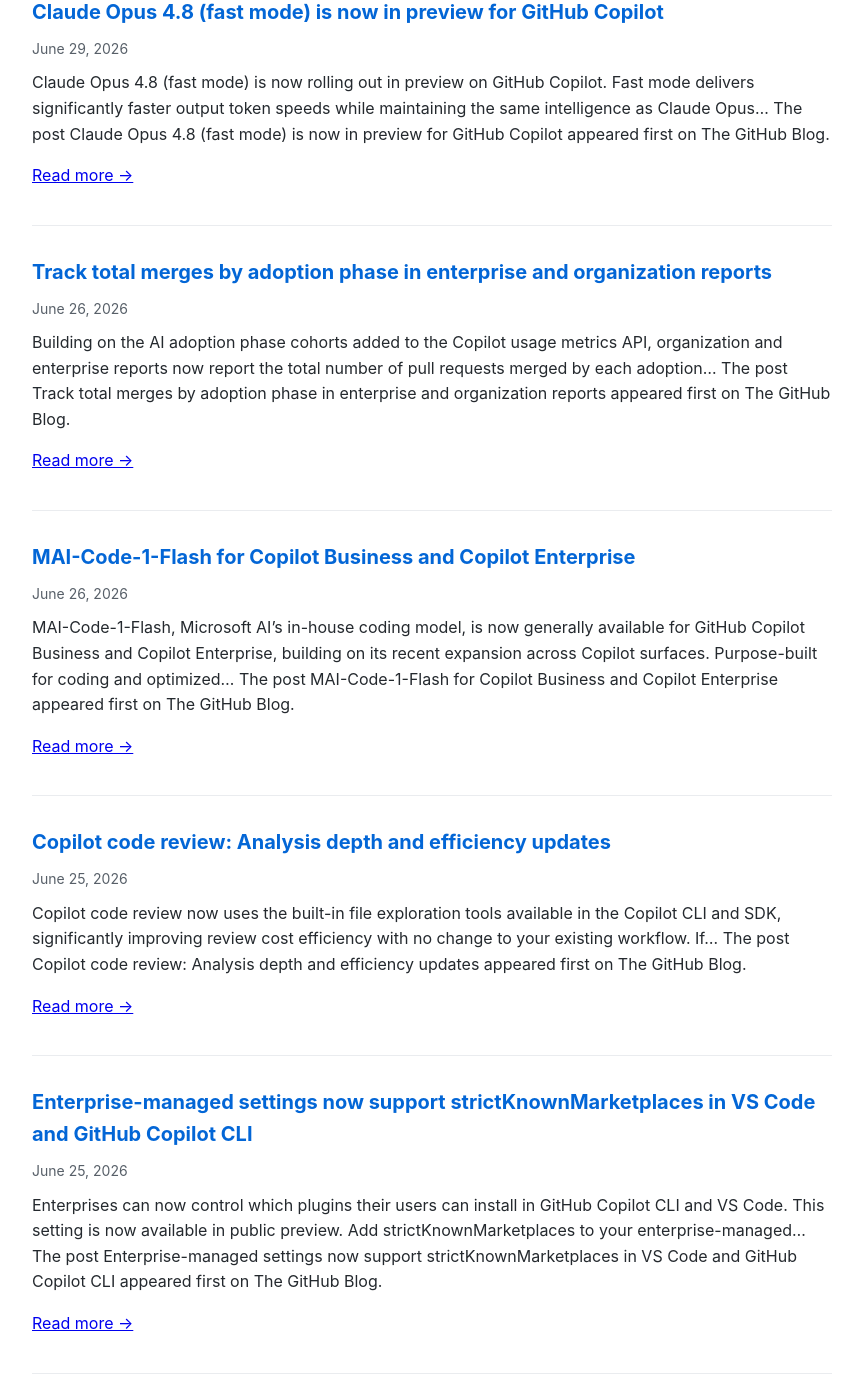
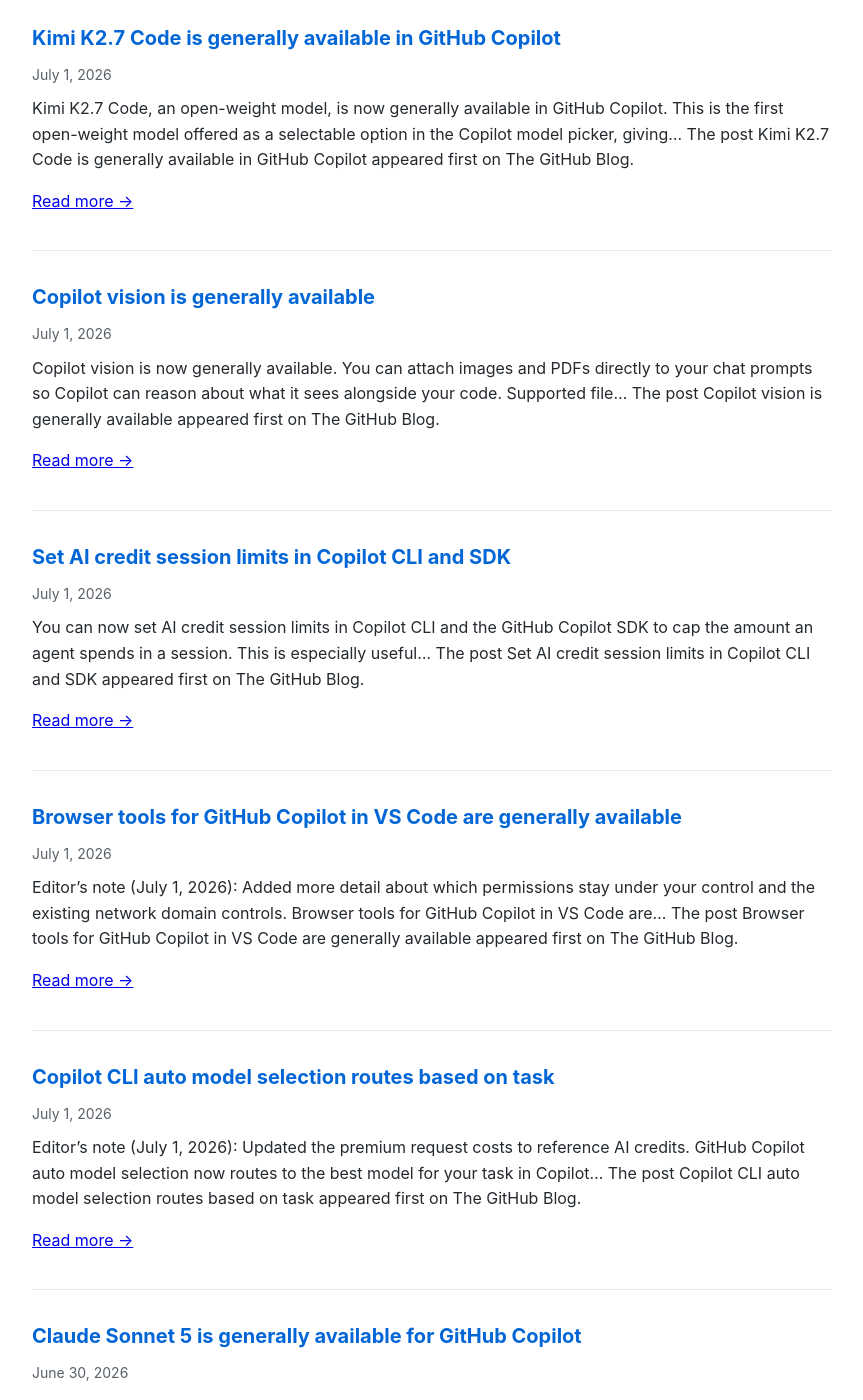
Before and after one commit to Oregand/oregand.github.io, a Jekyll site: the page copilot-feed.html, which Jekyll copies as it is, in a window 1280 px wide and 1400 px high, scrolled down 934 px. Shown: the whole window, without its empty margins (208-1071 px from the left). Built offline with Jekyll 4.4.1, drawn with Linux system fonts in a browser that asks for light colours; some of the changed text lies outside the part shown.

Commit message:
Update RSS feed

```diff
--- a/copilot-feed.html
+++ b/copilot-feed.html
@@ -65,6 +65,110 @@
 
   <div class="feed-item">
     <div class="feed-title">
+      <a href="https://github.blog/changelog/2026-07-01-enterprises-can-default-to-auto-model-selection" target="_blank">Enterprises can default to auto model selection</a>
+    </div>
+    <div class="feed-date">July 1, 2026</div>
+    <div class="feed-description">
+      Enterprise administrators can now set model to auto in the enterprise managed-settings.json to make Copilot auto model selection the default for new conversations. Add auto to .github-private/.github/copilot/managed-settings.json in your source&#8230;
+The post Enterprises can default to auto model selection appeared first on The GitHub Blog.
+
+      <p><a href="https://github.blog/changelog/2026-07-01-enterprises-can-default-to-auto-model-selection" target="_blank">Read more →</a></p>
+    </div>
+  </div>
+
+  <div class="feed-item">
+    <div class="feed-title">
+      <a href="https://github.blog/changelog/2026-07-01-enterprise-managed-settings-json-is-generally-available" target="_blank">Enterprise managed-settings.json is generally available</a>
+    </div>
+    <div class="feed-date">July 1, 2026</div>
+    <div class="feed-description">
+      GitHub Enterprise Cloud customers can configure AI standards through a managed-settings.json file maintained in a .github-private repository in a selected organization. This allows the enterprise to define new governance and&#8230;
+The post Enterprise managed-settings.json is generally available appeared first on The GitHub Blog.
+
+      <p><a href="https://github.blog/changelog/2026-07-01-enterprise-managed-settings-json-is-generally-available" target="_blank">Read more →</a></p>
+    </div>
+  </div>
+
+  <div class="feed-item">
+    <div class="feed-title">
+      <a href="https://github.blog/changelog/2026-07-01-new-c-language-server-config-skill-for-copilot-cli" target="_blank">New C++ language server config skill for Copilot CLI</a>
+    </div>
+    <div class="feed-date">July 1, 2026</div>
+    <div class="feed-description">
+      The Microsoft C++ Language Server is now available as a plugin on the Copilot Plugins marketplace. It includes a new built-in setup skill that helps automate project setup, making it&#8230;
+The post New C++ language server config skill for Copilot CLI appeared first on The GitHub Blog.
+
+      <p><a href="https://github.blog/changelog/2026-07-01-new-c-language-server-config-skill-for-copilot-cli" target="_blank">Read more →</a></p>
+    </div>
+  </div>
+
+  <div class="feed-item">
+    <div class="feed-title">
+      <a href="https://github.blog/changelog/2026-07-01-kimi-k2-7-is-now-available-in-github-copilot" target="_blank">Kimi K2.7 Code is generally available in GitHub Copilot</a>
+    </div>
+    <div class="feed-date">July 1, 2026</div>
+    <div class="feed-description">
+      Kimi K2.7 Code, an open-weight model, is now generally available in GitHub Copilot. This is the first open-weight model offered as a selectable option in the Copilot model picker, giving&#8230;
+The post Kimi K2.7 Code is generally available in GitHub Copilot appeared first on The GitHub Blog.
+
+      <p><a href="https://github.blog/changelog/2026-07-01-kimi-k2-7-is-now-available-in-github-copilot" target="_blank">Read more →</a></p>
+    </div>
+  </div>
+
+  <div class="feed-item">
+    <div class="feed-title">
+      <a href="https://github.blog/changelog/2026-07-01-copilot-vision-is-generally-available" target="_blank">Copilot vision is generally available</a>
+    </div>
+    <div class="feed-date">July 1, 2026</div>
+    <div class="feed-description">
+      Copilot vision is now generally available. You can attach images and PDFs directly to your chat prompts so Copilot can reason about what it sees alongside your code. Supported file&#8230;
+The post Copilot vision is generally available appeared first on The GitHub Blog.
+
+      <p><a href="https://github.blog/changelog/2026-07-01-copilot-vision-is-generally-available" target="_blank">Read more →</a></p>
+    </div>
+  </div>
+
+  <div class="feed-item">
+    <div class="feed-title">
+      <a href="https://github.blog/changelog/2026-07-01-set-ai-credit-session-limits-in-copilot-cli-and-sdk" target="_blank">Set AI credit session limits in Copilot CLI and SDK</a>
+    </div>
+    <div class="feed-date">July 1, 2026</div>
+    <div class="feed-description">
+      You can now set AI credit session limits in Copilot CLI and the GitHub Copilot SDK to cap the amount an agent spends in a session. This is especially useful&#8230;
+The post Set AI credit session limits in Copilot CLI and SDK appeared first on The GitHub Blog.
+
+      <p><a href="https://github.blog/changelog/2026-07-01-set-ai-credit-session-limits-in-copilot-cli-and-sdk" target="_blank">Read more →</a></p>
+    </div>
+  </div>
+
+  <div class="feed-item">
+    <div class="feed-title">
+      <a href="https://github.blog/changelog/2026-07-01-browser-tools-for-github-copilot-in-vs-code-are-generally-available" target="_blank">Browser tools for GitHub Copilot in VS Code are generally available</a>
+    </div>
+    <div class="feed-date">July 1, 2026</div>
+    <div class="feed-description">
+      Editor&#8217;s note (July 1, 2026): Added more detail about which permissions stay under your control and the existing network domain controls. Browser tools for GitHub Copilot in VS Code are&#8230;
+The post Browser tools for GitHub Copilot in VS Code are generally available appeared first on The GitHub Blog.
+
+      <p><a href="https://github.blog/changelog/2026-07-01-browser-tools-for-github-copilot-in-vs-code-are-generally-available" target="_blank">Read more →</a></p>
+    </div>
+  </div>
+
+  <div class="feed-item">
+    <div class="feed-title">
+      <a href="https://github.blog/changelog/2026-07-01-copilot-cli-auto-model-selection-routes-based-on-task" target="_blank">Copilot CLI auto model selection routes based on task</a>
+    </div>
+    <div class="feed-date">July 1, 2026</div>
+    <div class="feed-description">
+      Editor&#8217;s note (July 1, 2026): Updated the premium request costs to reference AI credits. GitHub Copilot auto model selection now routes to the best model for your task in Copilot&#8230;
+The post Copilot CLI auto model selection routes based on task appeared first on The GitHub Blog.
+
+      <p><a href="https://github.blog/changelog/2026-07-01-copilot-cli-auto-model-selection-routes-based-on-task" target="_blank">Read more →</a></p>
+    </div>
+  </div>
+
+  <div class="feed-item">
+    <div class="feed-title">
       <a href="https://github.blog/changelog/2026-06-30-claude-sonnet-5-is-generally-available-for-github-copilot" target="_blank">Claude Sonnet 5 is generally available for GitHub Copilot</a>
     </div>
     <div class="feed-date">June 30, 2026</div>
@@ -89,112 +193,8 @@ The post Copilot Agent is now available in JetBrains AI Assistant appeared first
     </div>
   </div>
 
-  <div class="feed-item">
-    <div class="feed-title">
-      <a href="https://github.blog/changelog/2026-06-30-per-user-ai-credit-budgets-available-for-cost-centers" target="_blank">Per-user AI credit budgets available for cost centers</a>
-    </div>
-    <div class="feed-date">June 30, 2026</div>
-    <div class="feed-description">
-      Enterprise admins can now set a cost center user-level budget: one per-user AI credit budget on a cost center that applies to every individual in it. As membership changes, the&#8230;
-The post Per-user AI credit budgets available for cost centers appeared first on The GitHub Blog.
-
-      <p><a href="https://github.blog/changelog/2026-06-30-per-user-ai-credit-budgets-available-for-cost-centers" target="_blank">Read more →</a></p>
-    </div>
-  </div>
-
-  <div class="feed-item">
-    <div class="feed-title">
-      <a href="https://github.blog/changelog/2026-06-29-claude-opus-4-8-fast-mode-is-now-in-preview-for-github-copilot" target="_blank">Claude Opus 4.8 (fast mode) is now in preview for GitHub Copilot</a>
-    </div>
-    <div class="feed-date">June 29, 2026</div>
-    <div class="feed-description">
-      Claude Opus 4.8 (fast mode) is now rolling out in preview on GitHub Copilot. Fast mode delivers significantly faster output token speeds while maintaining the same intelligence as Claude Opus&#8230;
-The post Claude Opus 4.8 (fast mode) is now in preview for GitHub Copilot appeared first on The GitHub Blog.
-
-      <p><a href="https://github.blog/changelog/2026-06-29-claude-opus-4-8-fast-mode-is-now-in-preview-for-github-copilot" target="_blank">Read more →</a></p>
-    </div>
-  </div>
-
-  <div class="feed-item">
-    <div class="feed-title">
-      <a href="https://github.blog/changelog/2026-06-26-track-total-merges-by-adoption-phase-in-enterprise-and-organization-reports" target="_blank">Track total merges by adoption phase in enterprise and organization reports</a>
-    </div>
-    <div class="feed-date">June 26, 2026</div>
-    <div class="feed-description">
-      Building on the AI adoption phase cohorts added to the Copilot usage metrics API, organization and enterprise reports now report the total number of pull requests merged by each adoption&#8230;
-The post Track total merges by adoption phase in enterprise and organization reports appeared first on The GitHub Blog.
-
-      <p><a href="https://github.blog/changelog/2026-06-26-track-total-merges-by-adoption-phase-in-enterprise-and-organization-reports" target="_blank">Read more →</a></p>
-    </div>
-  </div>
-
-  <div class="feed-item">
-    <div class="feed-title">
-      <a href="https://github.blog/changelog/2026-06-26-mai-code-1-flash-for-copilot-business-and-copilot-enterprise" target="_blank">MAI-Code-1-Flash for Copilot Business and Copilot Enterprise</a>
-    </div>
-    <div class="feed-date">June 26, 2026</div>
-    <div class="feed-description">
-      MAI-Code-1-Flash, Microsoft AI&#8217;s in-house coding model, is now generally available for GitHub Copilot Business and Copilot Enterprise, building on its recent expansion across Copilot surfaces. Purpose-built for coding and optimized&#8230;
-The post MAI-Code-1-Flash for Copilot Business and Copilot Enterprise appeared first on The GitHub Blog.
-
-      <p><a href="https://github.blog/changelog/2026-06-26-mai-code-1-flash-for-copilot-business-and-copilot-enterprise" target="_blank">Read more →</a></p>
-    </div>
-  </div>
-
-  <div class="feed-item">
-    <div class="feed-title">
-      <a href="https://github.blog/changelog/2026-06-25-copilot-code-review-analysis-depth-and-efficiency-updates" target="_blank">Copilot code review: Analysis depth and efficiency updates</a>
-    </div>
-    <div class="feed-date">June 25, 2026</div>
-    <div class="feed-description">
-      Copilot code review now uses the built-in file exploration tools available in the Copilot CLI and SDK, significantly improving review cost efficiency with no change to your existing workflow. If&#8230;
-The post Copilot code review: Analysis depth and efficiency updates appeared first on The GitHub Blog.
-
-      <p><a href="https://github.blog/changelog/2026-06-25-copilot-code-review-analysis-depth-and-efficiency-updates" target="_blank">Read more →</a></p>
-    </div>
-  </div>
-
-  <div class="feed-item">
-    <div class="feed-title">
-      <a href="https://github.blog/changelog/2026-06-25-enterprise-managed-settings-now-support-strictknownmarketplaces-in-vs-code-and-the-cli" target="_blank">Enterprise-managed settings now support strictKnownMarketplaces in VS Code and GitHub Copilot CLI</a>
-    </div>
-    <div class="feed-date">June 25, 2026</div>
-    <div class="feed-description">
-      Enterprises can now control which plugins their users can install in GitHub Copilot CLI and VS Code. This setting is now available in public preview. Add strictKnownMarketplaces to your enterprise-managed&#8230;
-The post Enterprise-managed settings now support strictKnownMarketplaces in VS Code and GitHub Copilot CLI appeared first on The GitHub Blog.
-
-      <p><a href="https://github.blog/changelog/2026-06-25-enterprise-managed-settings-now-support-strictknownmarketplaces-in-vs-code-and-the-cli" target="_blank">Read more →</a></p>
-    </div>
-  </div>
-
-  <div class="feed-item">
-    <div class="feed-title">
-      <a href="https://github.blog/changelog/2026-06-25-github-copilot-for-jira-is-now-generally-available" target="_blank">GitHub Copilot for Jira is now generally available</a>
-    </div>
-    <div class="feed-date">June 25, 2026</div>
-    <div class="feed-description">
-      GitHub Copilot for Jira is now generally available. Since launching the public preview in March 2026, we have shipped a series of enhancements based on your feedback, including model selection,&#8230;
-The post GitHub Copilot for Jira is now generally available appeared first on The GitHub Blog.
-
-      <p><a href="https://github.blog/changelog/2026-06-25-github-copilot-for-jira-is-now-generally-available" target="_blank">Read more →</a></p>
-    </div>
-  </div>
-
-  <div class="feed-item">
-    <div class="feed-title">
-      <a href="https://github.blog/changelog/2026-06-24-changes-to-model-selection-for-free-and-student-plans" target="_blank">Changes to model selection for Free and Student plans</a>
-    </div>
-    <div class="feed-date">June 24, 2026</div>
-    <div class="feed-description">
-      Copilot Free and Student plans will now use Copilot auto model selection as the default and only model selection experience. Auto dynamically selects the best model for each task, removing&#8230;
-The post Changes to model selection for Free and Student plans appeared first on The GitHub Blog.
-
-      <p><a href="https://github.blog/changelog/2026-06-24-changes-to-model-selection-for-free-and-student-plans" target="_blank">Read more →</a></p>
-    </div>
-  </div>
-
   <div class="update-info">
-    Feed last updated: July 1, 2026 at 12:49 PM
+    Feed last updated: July 2, 2026 at 12:23 AM
   </div>
 </body>
 </html>
```
